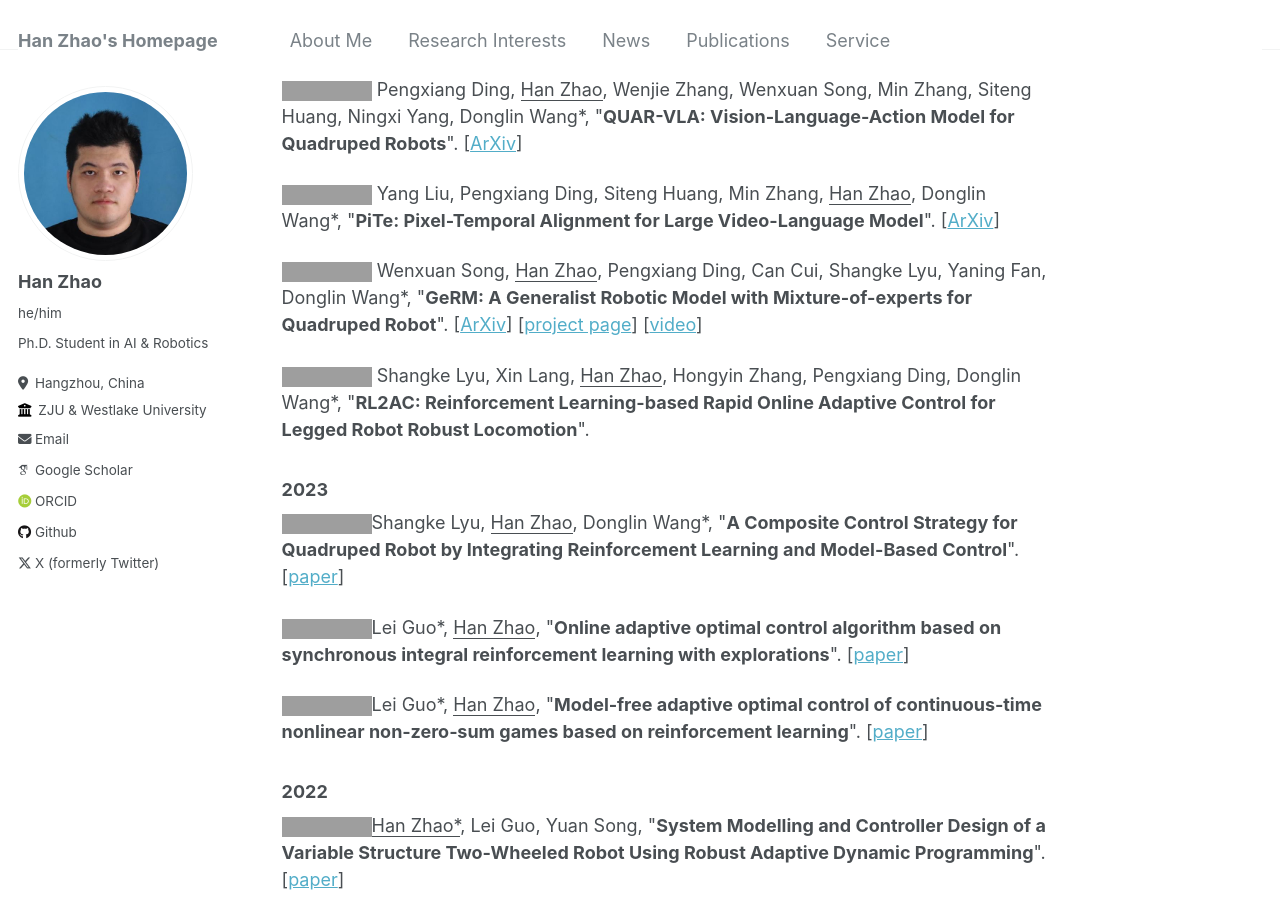
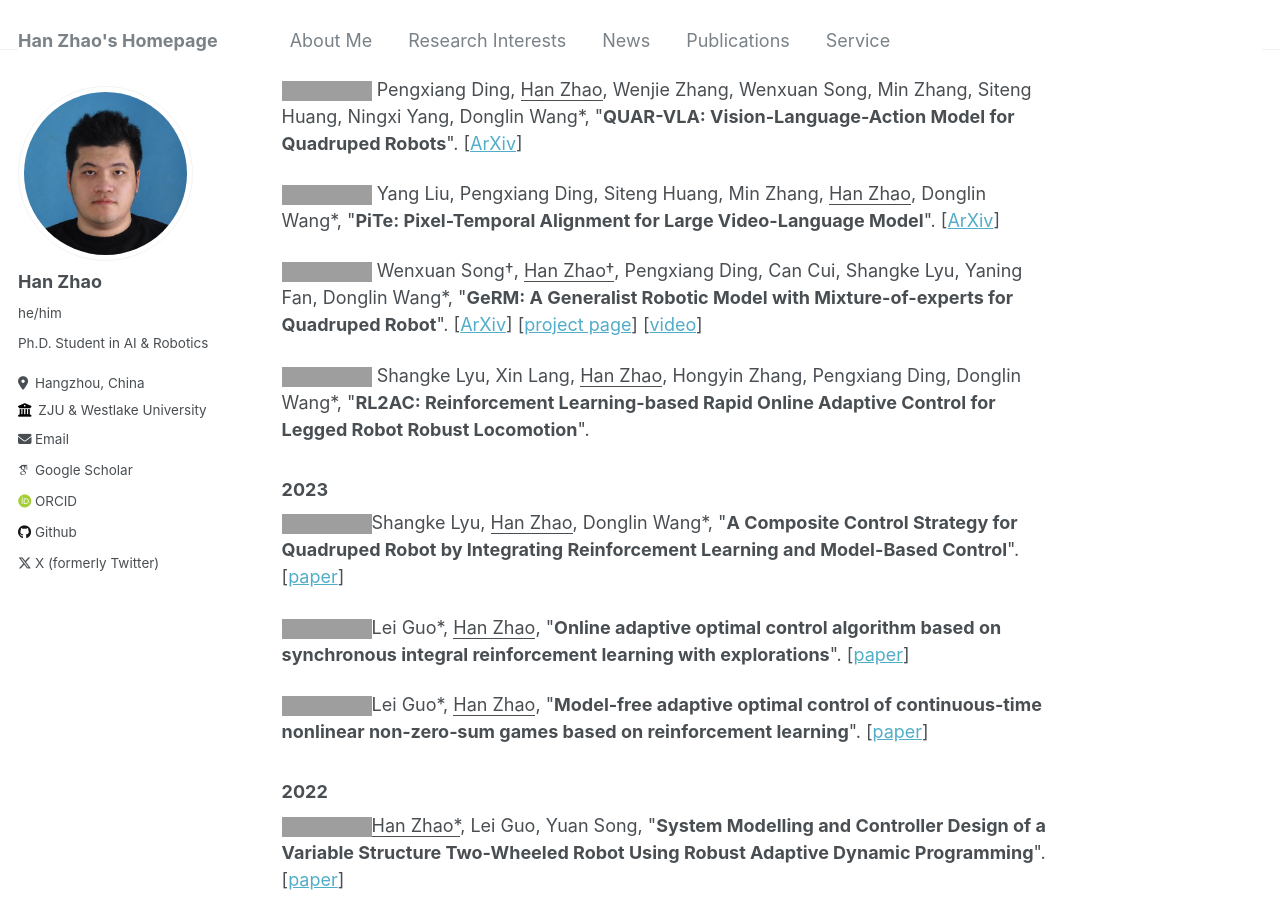
Before and after one commit to h-zhao1997/h-zhao1997.github.io, a Jekyll site: the page built from _pages/about.md, in a window 1280 px wide and 900 px high, scrolled down 2698 px, cut to the strip 0-900 px from the top of the window. Built offline with Jekyll 4.4.1, drawn with Linux system fonts in a browser that asks for light colours; some web fonts are replaced; grey boxes are pictures that could not be loaded.

Commit message:
Update about.md

```diff
--- a/_pages/about.md
+++ b/_pages/about.md
@@ -70,7 +70,7 @@ Specifically, I am interested in:
 
 <a herf="https://arxiv.org/abs/2409.07239" target="_blank"><img src="https://img.shields.io/badge/ECCV-2024-blue?style=for-the-badge"></a> Yang Liu, Pengxiang Ding, Siteng Huang, Min Zhang, <u>Han Zhao</u>, Donglin Wang\*, &quot;**PiTe: Pixel-Temporal Alignment for Large Video-Language Model**&quot;. [[ArXiv](https://arxiv.org/abs/2409.07239)]
 
-<a href="https://arxiv.org/abs/2403.13358" target="_blank"><img src="https://img.shields.io/badge/IROS-2024-blue?style=for-the-badge"></a> Wenxuan Song, <u>Han Zhao</u>, Pengxiang Ding, Can Cui, Shangke Lyu, Yaning Fan, Donglin Wang\*, &quot;**GeRM: A Generalist Robotic Model with Mixture-of-experts for Quadruped Robot**&quot;. [[ArXiv](https://arxiv.org/abs/2403.13358)] [[project page](https://songwxuan.github.io/GeRM/)] [[video](https://www.youtube.com/watch?v=tjgIxsXW0JU)]
+<a href="https://arxiv.org/abs/2403.13358" target="_blank"><img src="https://img.shields.io/badge/IROS-2024-blue?style=for-the-badge"></a> Wenxuan Song†, <u>Han Zhao†</u>, Pengxiang Ding, Can Cui, Shangke Lyu, Yaning Fan, Donglin Wang\*, &quot;**GeRM: A Generalist Robotic Model with Mixture-of-experts for Quadruped Robot**&quot;. [[ArXiv](https://arxiv.org/abs/2403.13358)] [[project page](https://songwxuan.github.io/GeRM/)] [[video](https://www.youtube.com/watch?v=tjgIxsXW0JU)]
 
 <a target="_blank"><img src="https://img.shields.io/badge/RSS-2024-blue?style=for-the-badge"></a> Shangke Lyu, Xin Lang, <u>Han Zhao</u>, Hongyin Zhang, Pengxiang Ding, Donglin Wang\*, &quot;**RL2AC: Reinforcement Learning-based Rapid Online Adaptive Control for Legged Robot Robust Locomotion**&quot;.
 
```
